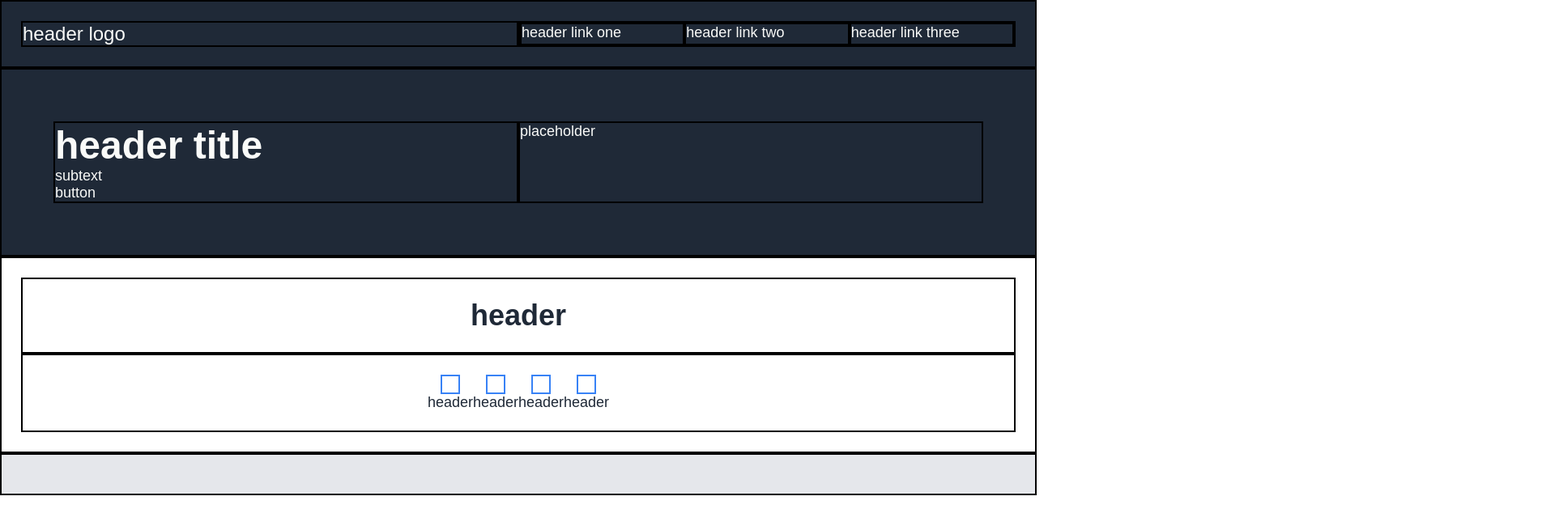
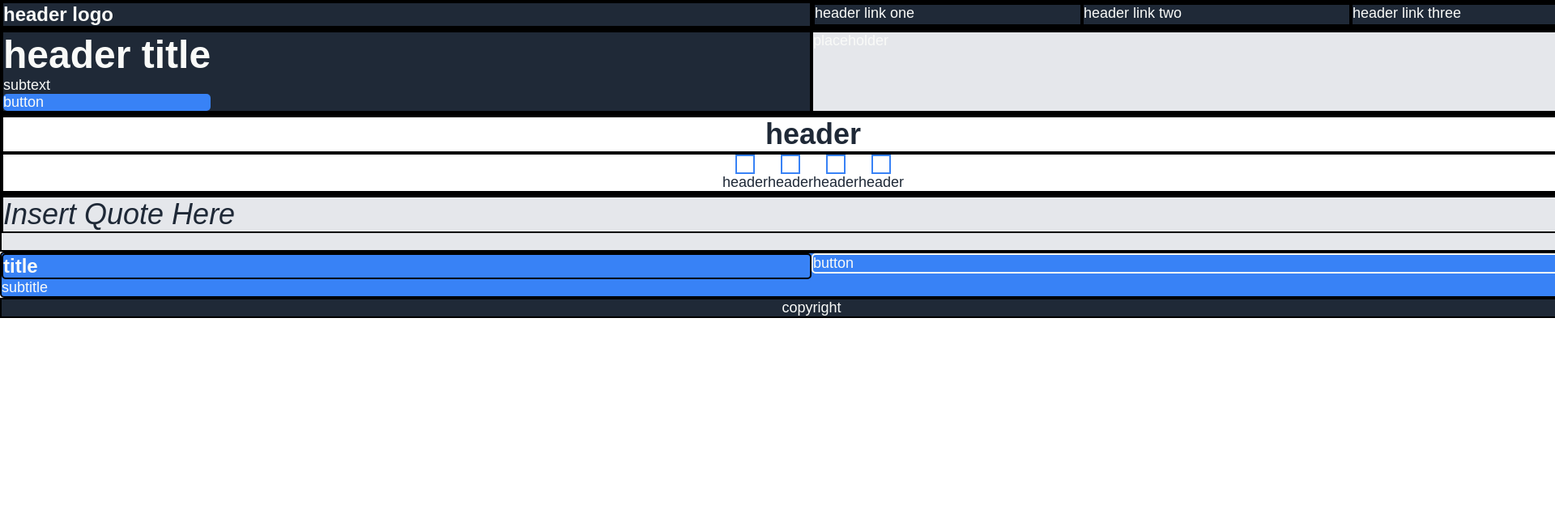
Before and after one commit to sburns-98/odin-landing-page, a plain HTML site: page index.html in a window 1280 px wide. Shown: the top 650 px of the page at 81% size, 1920 px wide, since content can reach past the window. Drawn offline with Linux system fonts and the light colour scheme.

Commit message:
finished basic layout

```diff
--- a/index.css
+++ b/index.css
@@ -1,4 +1,5 @@
 body {
+    font-size: 18px;
     margin: 0px;
     font-family: Arial, Helvetica, sans-serif;
     display: flex;
@@ -6,29 +7,20 @@ body {
     color: #1F2937;
 }
 
-.header-top, .header-item, .info, .quote, .button, .footer {
+.header-top, .header-item, .info, .quote, .action-call, .footer {
     display: flex;
     border: 2px solid black;
     flex: 1;
-    padding: 24px;
+    width: 2000px;
 }
 
-.header-top, .header-item {
+.header-top, .header-item, .footer{
     background-color: #1F2937;
     color: #F9FAF8;
 }
 
-.header-top {
-    height: 30px;
-}
-
-.header-item {
-    padding: 64px;
+.header.title {
     font-size: 48px;
-}
-
-.header.title {
-    size: 36px;
     font-weight: 800;
 }
 
@@ -38,16 +30,23 @@ body {
     border: 2px solid black;
 }
 
-.header.secondary {
-    font-size: 18px;
+.header.container.secondary {
+    background-color: #E5E7EB;
 }
 
-.header.logo {
+.header.logo, .action-call.title {
     font-size: 24px;
+    font-weight: 800;
+}
+
+.button {
+    flex: 1;
+    background-color: #3882F6;
+    border-radius: 5px;
+    color: #F9FAF8;
 }
 
 .info {
-    display: flex;
     flex-direction: column;
     color: #1F2937;
     font-size: 18px;
@@ -80,18 +79,36 @@ body {
     align-self: center;
 }
 
-.button {
-    background-color: #3882F6;
-    border-radius: 5px;
-    display: flex;
+.quote {
+    background-color: #E5E7EB;
+    flex-direction: column;
+    text-align: right;
 }
 
-.quote {
-    background-color: #E5E7EB;
+.quote.text {
     font-size: 36px;
     font-style: italic;
     font-weight: 300;
-    display: flex;
+    text-align: left;
+}
+
+.action-call {
+    background-color: #3882F6;
+    border-radius: 5px;
+    color: #F9FAF8;
+}
+
+.action-call div {
+    flex: 1;
+    width: auto;
+}
+
+.button.action-call {
+    border-color: #F9FAF8;
+}
+
+.footer {
+    justify-content: center;
 }
 
 a:active {
--- a/index.html
+++ b/index.html
@@ -43,15 +43,13 @@
                 <div class="header secondary">
                     subtext
                 </div>
-                <div class="header secondary">
+                <div class="button">
                     button
                 </div>
             </div>
         </div>
-        <div class="header container">
-            <div class="header secondary">
+        <div class="header container secondary">
                 placeholder
-            </div>
         </div>
     </div>
 
@@ -90,17 +88,32 @@
 
     <!-- quote -->
     <div class="quote">
-
+        <div class="quote text">
+            Insert Quote Here
+        </div>
+        <div>
+            -author
+        </div>
     </div>
 
     <!-- call to action -->
-    <div>
-
+    <div class="action-call">
+        <div>
+            <div class="action-call title">
+                title
+            </div>
+            subtitle
+        </div>
+        <div>
+            <div class="button action-call">
+                button
+            </div>
+        </div>
     </div>
 
     <!-- bottom header -->
-    <div class="header">
-
+    <div class="footer">
+        copyright
     </div>
 
 </body>
```
